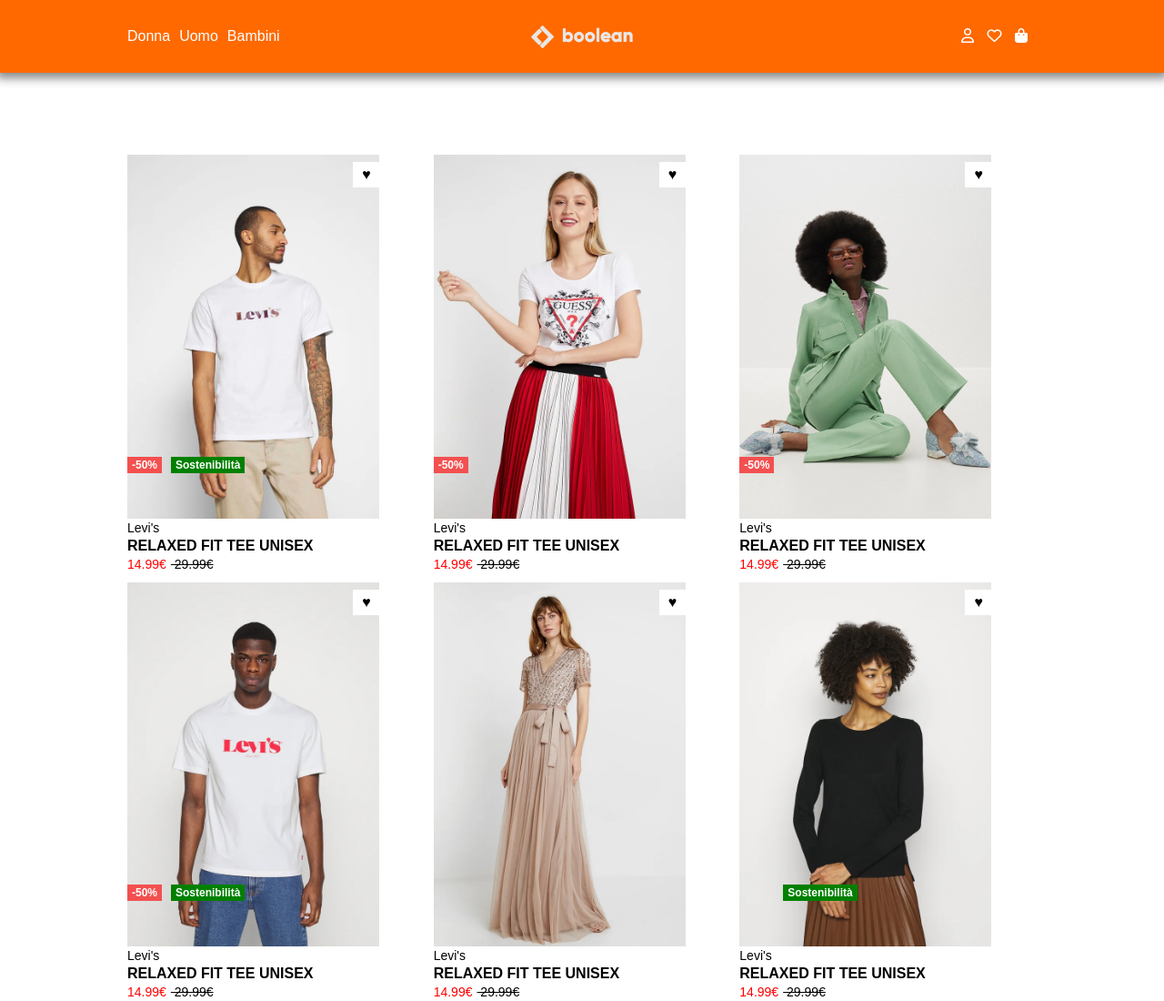
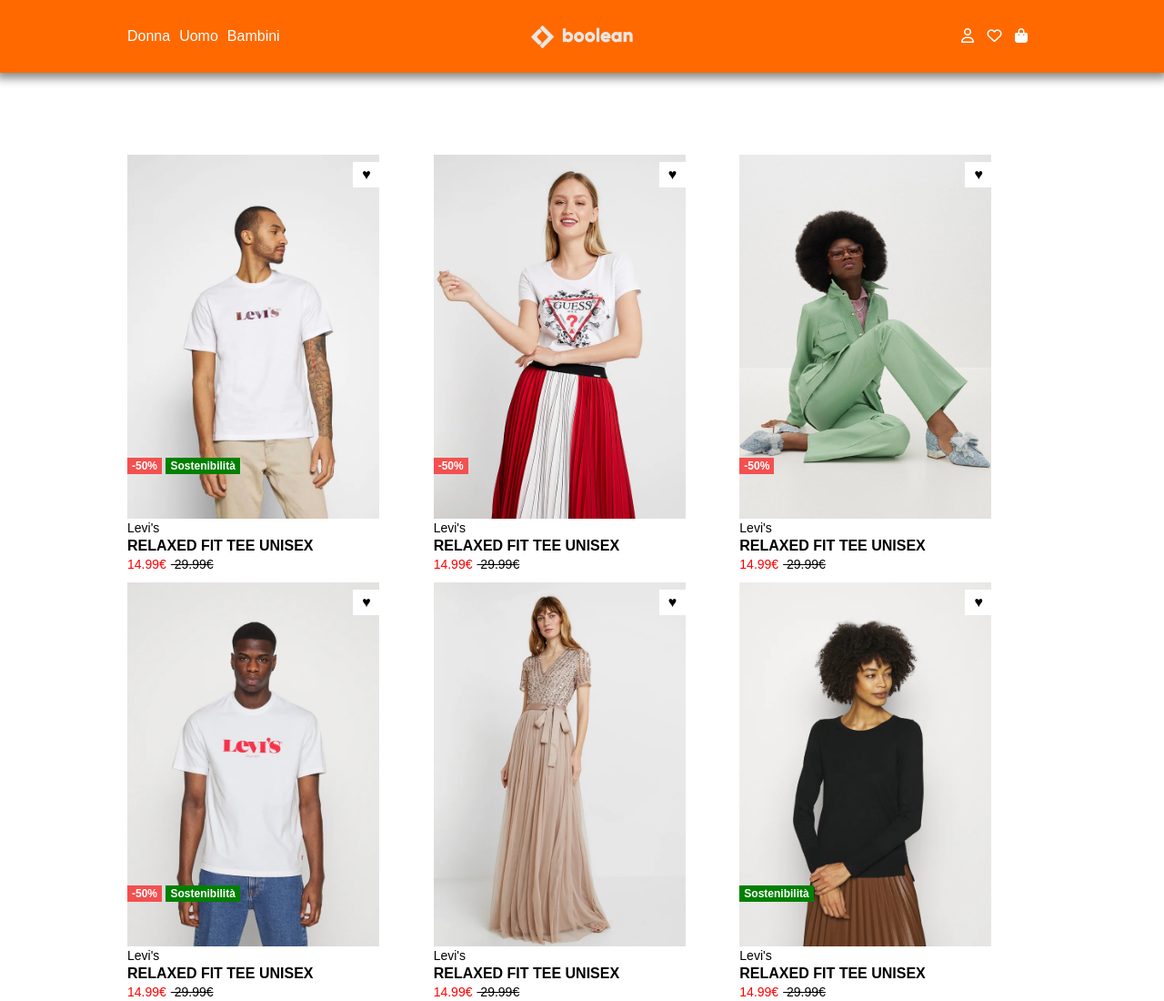
Before and after one commit to Marcap00/html-css-boolando, a plain HTML site: page index.html in a window 1280 px wide. Shown: the whole page at 91% size. Drawn offline with Linux system fonts and the light colour scheme.

Commit message:
fixed label and discount

```diff
--- a/index.html
+++ b/index.html
@@ -33,8 +33,10 @@
                     <div class="col">
                         <div class="card">
                             <img src="img/1.webp" alt="">
+                            <span class="container-label">
                                 <span class="discount bg-red">-50%</span>
                                 <span class="label bg-green">Sostenibilità</span>
+                            </span>
                             <div class="heart"></div>
                         </div>
                         <ul>
@@ -46,7 +48,9 @@
                     <div class="col">
                         <div class="card">
                             <img src="img/2.webp" alt="">
+                            <span class="container-label">
                                 <span class="discount bg-red">-50%</span>
+                            </span>
                             <div class="heart"></div>
                         </div>
                         <ul>
@@ -58,7 +62,9 @@
                     <div class="col">
                         <div class="card">
                             <img src="img/3.webp" alt="">
+                            <span class="container-label">
                                 <span class="discount bg-red">-50%</span>
+                            </span>
                             <div class="heart"></div>
                         </div>
                         <ul>
@@ -70,8 +76,10 @@
                     <div class="col">
                         <div class="card">
                             <img src="img/4.webp" alt="">
+                            <span class="container-label">
                                 <span class="discount bg-red">-50%</span>
                                 <span class="label bg-green">Sostenibilità</span>
+                            </span>
                             <div class="heart"></div>
                         </div>
                         <ul>
@@ -94,7 +102,9 @@
                     <div class="col">
                         <div class="card">
                             <img src="img/6.webp" alt="">
+                            <span class="container-label">
                                 <span class="label bg-green">Sostenibilità</span>
+                            </span>
                             <div class="heart"></div>
                         </div>
                         <ul>
--- a/style.css
+++ b/style.css
@@ -131,25 +131,21 @@ main .container {
     font-size: 14px;
 }
 
-.discount {
+
+.container-label {
     position: absolute;
     left: 0;
     bottom: 50px;
+
+}
+
+.discount, .label {
     padding: 2px 5px;
     color: white;
     font-size: 12px;
     font-weight: 900;
 }
 
-.label {
-    position: absolute;
-    left: 48px;
-    bottom: 50px;
-    padding: 2px 5px;
-    color: white;
-    font-size: 12px;
-    font-weight: 900;
-}
 
 .heart::before {
     content: '\2665';
```
Lines whose indentation alone changed are shown as unchanged.
